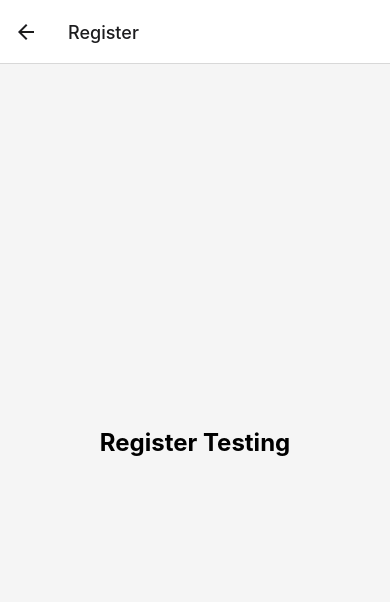
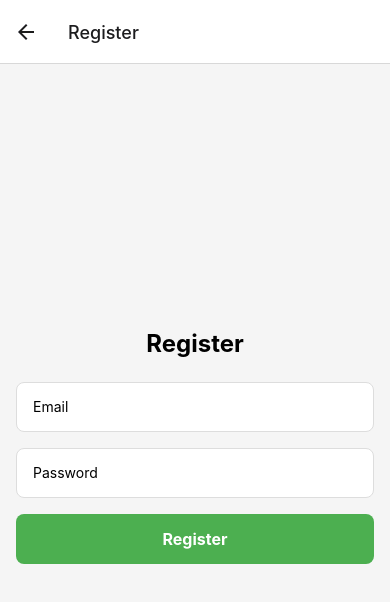
Before and after one commit to TUDublinBlanchBusinessIT/project-DarrylTerrobias-1, a React Native app: screen /Register in a window 390 px wide. Shown: the top 602 px of the page. Built offline with nearby package versions, Linux system fonts and the light colour scheme.

Commit message:
Worked on Register Screen, added email and password inout

```diff
--- a/components/RegisterScreen.js
+++ b/components/RegisterScreen.js
@@ -1,13 +1,43 @@
-import React from 'react';
-import { View, Text, StyleSheet } from 'react-native';
+import { View, Text, TextInput, Button, StyleSheet, TouchableOpacity } from 'react-native';
+import React, { useState } from 'react';
 import appStyles from '../assets/appStyles';
 
-const RegisterScreen = () => {
+// Registration Screen Component
+export function RegistrationScreen({ navigation }) {
+  const [email, setEmail] = useState('');
+  const [password, setPassword] = useState('');
+
+  const handleRegister = () => {
+    // Handle registration logic here
+    alert(`Registered with username: ${email}, password: ${password}`);
+  };
+
   return (
     <View style={appStyles.container}>
-      <Text style={appStyles.title}>Register Testing</Text>
+      <Text style={appStyles.title}>Register</Text>
+
+      <TextInput
+        style={appStyles.input}
+        placeholder="Email"
+        value={email}
+        onChangeText={setEmail}
+        keyboardType="email-address"
+      />
+
+      <TextInput
+        style={appStyles.input}
+        placeholder="Password"
+        secureTextEntry
+        value={password}
+        onChangeText={setPassword}
+      />
+
+      <TouchableOpacity style={appStyles.button} onPress={handleRegister}>
+        <Text style={appStyles.buttonText}>Register</Text>
+      </TouchableOpacity>
+
     </View>
   );
-};
+}
 
-export default RegisterScreen;
+export default RegistrationScreen;
```
